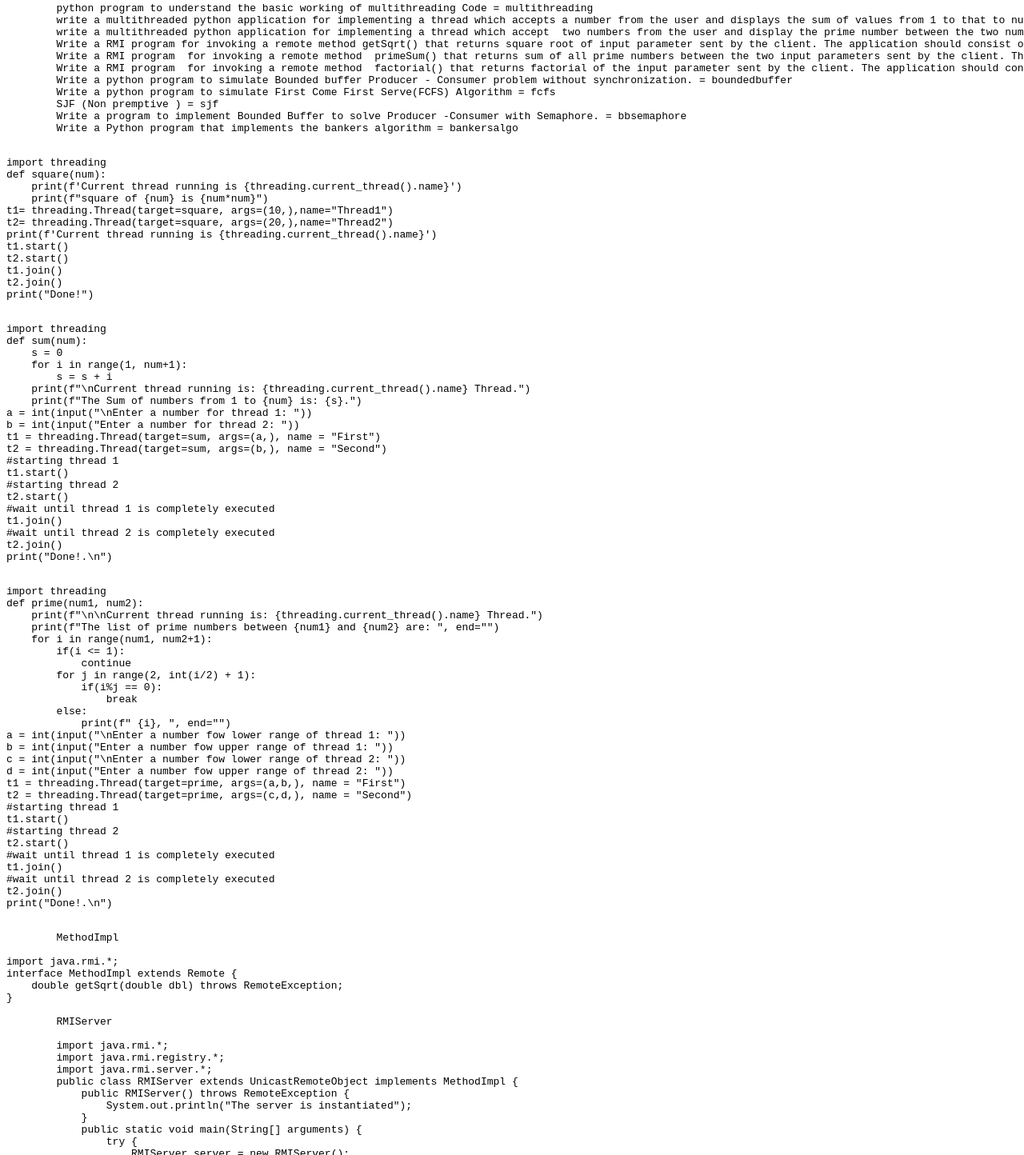
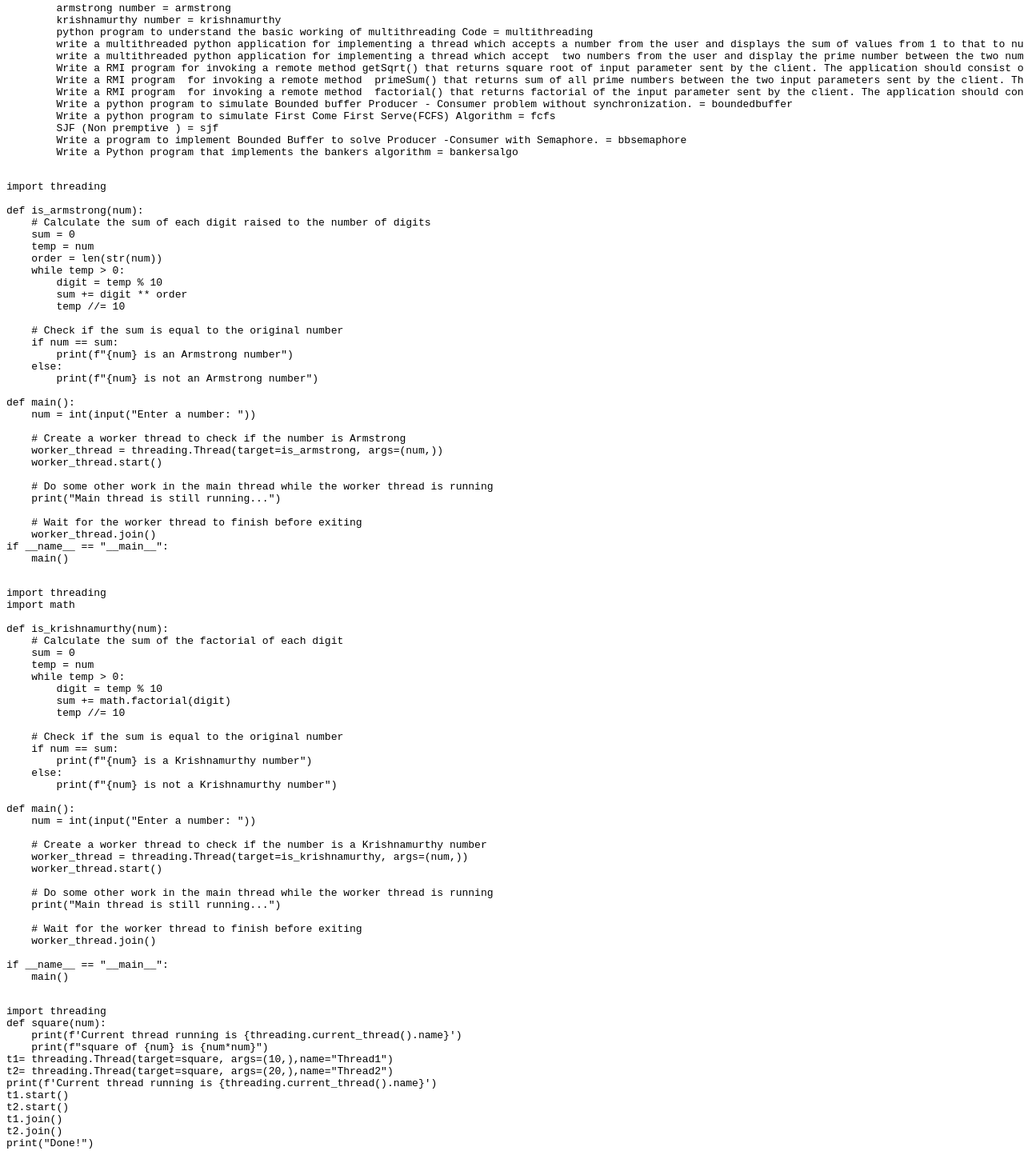
Before and after one commit to anjaanid/atkt.github.io, a plain HTML site: page index.html in a window 1280 px wide. Shown: the part 8712-10156 px from the top of the page at 80% size. Drawn offline with Linux system fonts and the light colour scheme.

Commit message:
Update index.html

```diff
--- a/index.html
+++ b/index.html
@@ -593,6 +593,8 @@ public static void main(String args[])
 
 
     <pre id="oskeywords">
+        armstrong number = armstrong
+        krishnamurthy number = krishnamurthy
         python program to understand the basic working of multithreading Code = multithreading
         write a multithreaded python application for implementing a thread which accepts a number from the user and displays the sum of values from 1 to that to number create minimum two threads with different input value = twomumbers
         write a multithreaded python application for implementing a thread which accept  two numbers from the user and display the prime number between the two numbers minimum two threads with different input value = primenumberthread
@@ -604,6 +606,75 @@ public static void main(String args[])
         SJF (Non premptive ) = sjf
         Write a program to implement Bounded Buffer to solve Producer -Consumer with Semaphore. = bbsemaphore
         Write a Python program that implements the bankers algorithm = bankersalgo
+    </pre>
+    <pre id="armstrong">
+import threading
+
+def is_armstrong(num):
+    # Calculate the sum of each digit raised to the number of digits
+    sum = 0
+    temp = num
+    order = len(str(num))
+    while temp > 0:
+        digit = temp % 10
+        sum += digit ** order
+        temp //= 10
+
+    # Check if the sum is equal to the original number
+    if num == sum:
+        print(f"{num} is an Armstrong number")
+    else:
+        print(f"{num} is not an Armstrong number")
+
+def main():
+    num = int(input("Enter a number: "))
+
+    # Create a worker thread to check if the number is Armstrong
+    worker_thread = threading.Thread(target=is_armstrong, args=(num,))
+    worker_thread.start()
+
+    # Do some other work in the main thread while the worker thread is running
+    print("Main thread is still running...")
+
+    # Wait for the worker thread to finish before exiting
+    worker_thread.join()
+if __name__ == "__main__":
+    main()
+    </pre>
+    <pre id="krishnamurthy">
+import threading
+import math
+
+def is_krishnamurthy(num):
+    # Calculate the sum of the factorial of each digit
+    sum = 0
+    temp = num
+    while temp > 0:
+        digit = temp % 10
+        sum += math.factorial(digit)
+        temp //= 10
+
+    # Check if the sum is equal to the original number
+    if num == sum:
+        print(f"{num} is a Krishnamurthy number")
+    else:
+        print(f"{num} is not a Krishnamurthy number")
+
+def main():
+    num = int(input("Enter a number: "))
+
+    # Create a worker thread to check if the number is a Krishnamurthy number
+    worker_thread = threading.Thread(target=is_krishnamurthy, args=(num,))
+    worker_thread.start()
+
+    # Do some other work in the main thread while the worker thread is running
+    print("Main thread is still running...")
+
+    # Wait for the worker thread to finish before exiting
+    worker_thread.join()
+
+if __name__ == "__main__":
+    main()
     </pre>
     <pre id="multithreading">
 import threading
```
